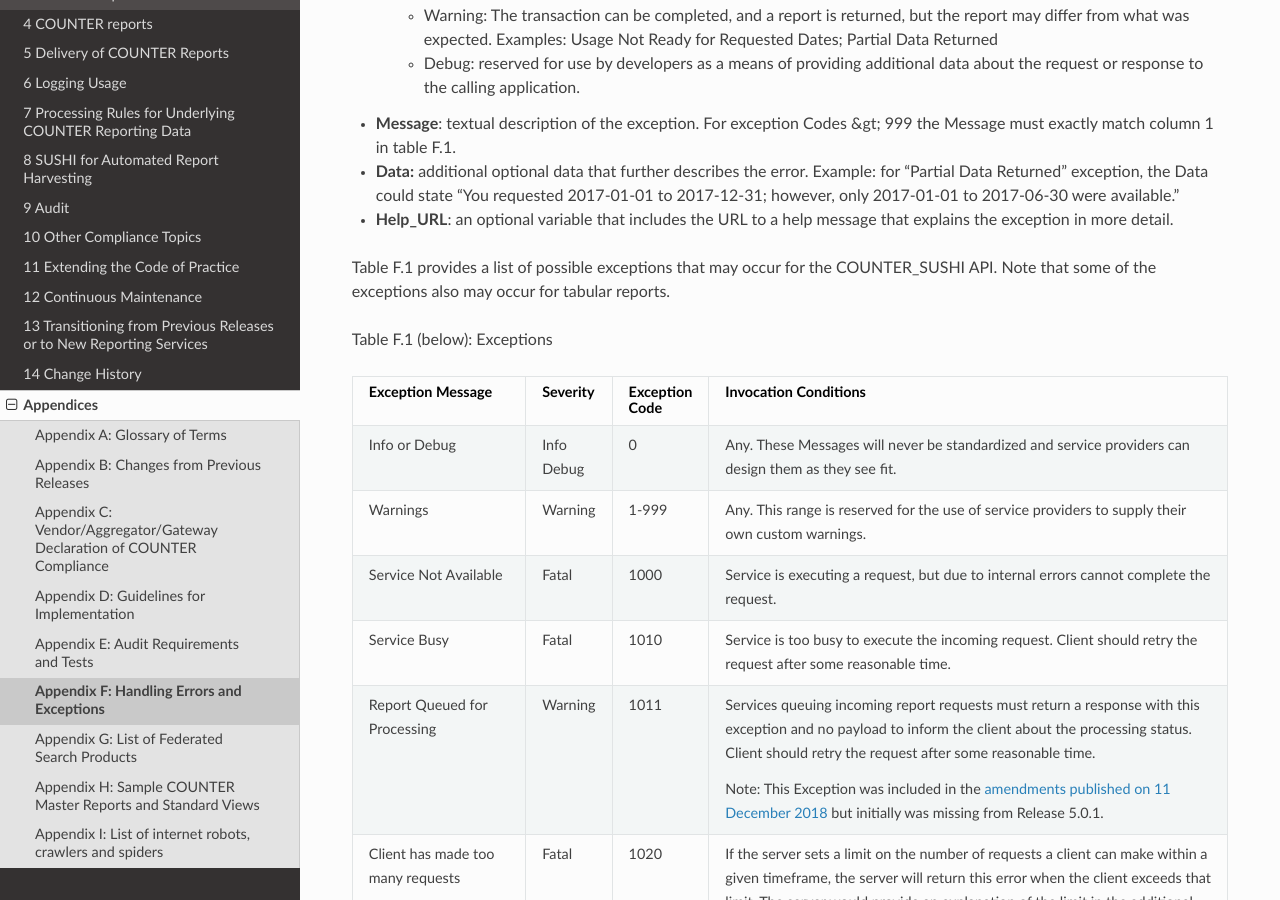
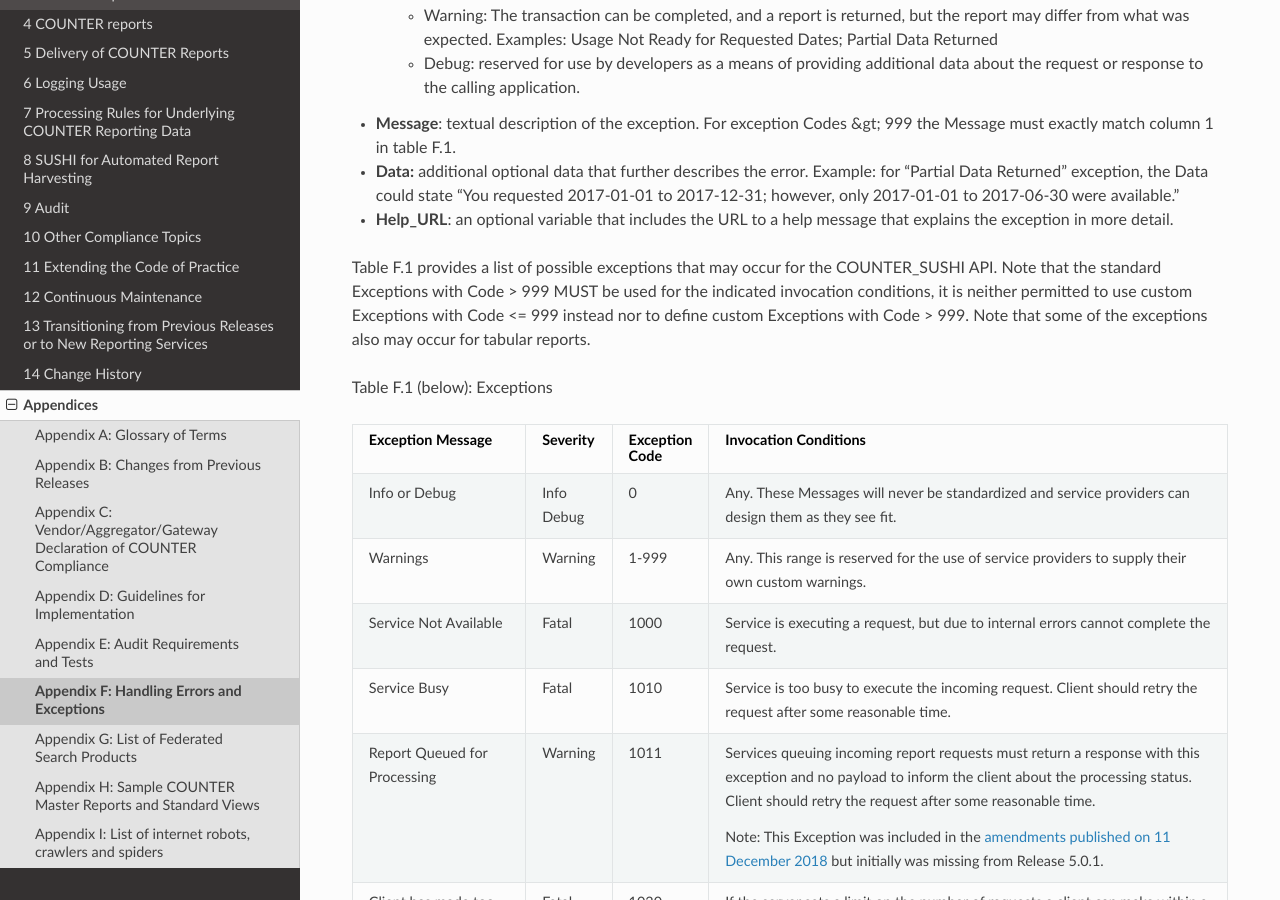
Before and after one commit to Project-Counter/cop5, a Sphinx documentation site: the page built from source/appendices/f-handling-errors-and-exceptions.rst, in a window 1280 px wide and 900 px high, scrolled down 1252 px. Built offline with Sphinx 7.4.7 and the Read the Docs theme 2.0.0, drawn with Linux system fonts in a browser that asks for light colours.

Commit message:
Clarify rules for using custom Exceptions

```diff
--- a/source/appendices/f-handling-errors-and-exceptions.rst
+++ b/source/appendices/f-handling-errors-and-exceptions.rst
@@ -71,7 +71,7 @@ As indicated in the JSON code above, multiple exceptions can be returned and the
 * **Data:** additional optional data that further describes the error. Example: for “Partial Data Returned” exception, the Data could state “You requested 2017-01-01 to 2017-12-31; however, only 2017-01-01 to 2017-06-30 were available.”
 * **Help_URL**: an optional variable that includes the URL to a help message that explains the exception in more detail.
 
-Table F.1 provides a list of possible exceptions that may occur for the COUNTER_SUSHI API. Note that some of the exceptions also may occur for tabular reports.
+Table F.1 provides a list of possible exceptions that may occur for the COUNTER_SUSHI API. Note that the standard Exceptions with Code > 999 MUST be used for the indicated invocation conditions, it is neither permitted to use custom Exceptions with Code <= 999 instead nor to define custom Exceptions with Code > 999. Note that some of the exceptions also may occur for tabular reports.
 
 Table F.1 (below): Exceptions
 
```
